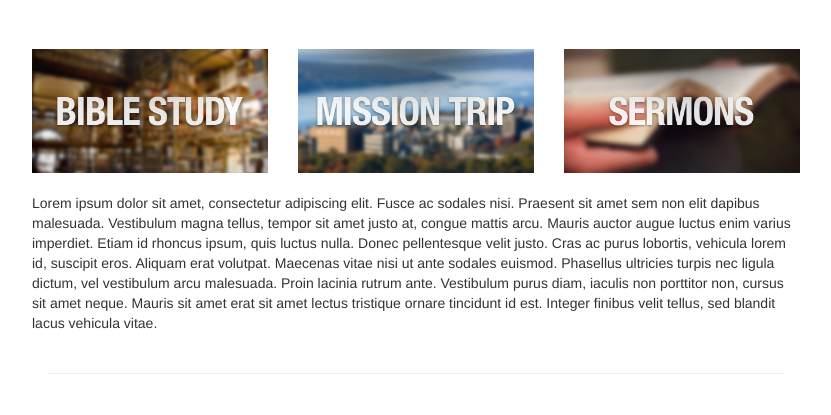
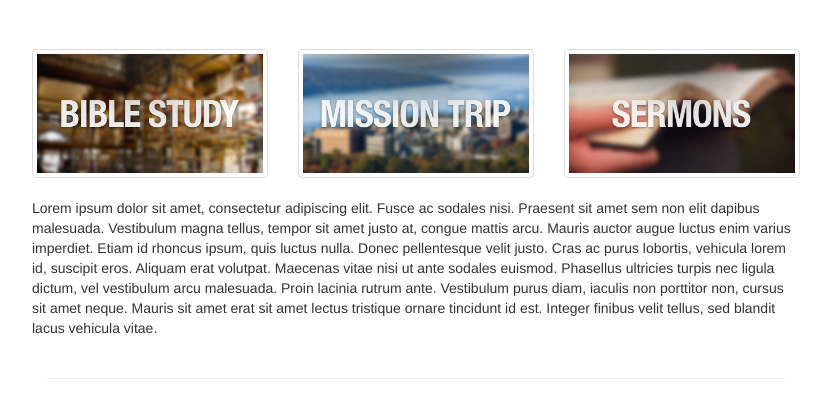
Before and after one commit to 12yujim/emmaus, a Django app: page / in a window 1280 px wide. Shown: the part 301-716 px from the top of the page, without its empty margins (224-1055 px from the left). Run offline with Django 3.2, Linux system fonts and the light colour scheme; data comes from the database, SQL or seed files in the repository; some libraries are stand-ins or nearby versions.

Commit message:
hawt
thumbnails

```diff
--- a/django1/mysite/templates/about.html
+++ b/django1/mysite/templates/about.html
@@ -5,7 +5,7 @@
 
   <h1>About</h1>
   <hr>
-  <img src="{% static 'assets/aboutholder.jpg' %}" class="aligncenter"/>
+  <img class="img-thumbnail" src="{% static 'assets/aboutholder.jpg' %}" class="aligncenter"/>
 
   <hr>
 
--- a/django1/mysite/templates/index.html
+++ b/django1/mysite/templates/index.html
@@ -9,13 +9,13 @@
     </div> -->
     <div class="row">
         <div class="col-md-4">
-            <img style="max-height: 100%; max-width: 100%; thumb" src="{% static 'assets/emmausbb.png' %}">
+            <img style="max-height: 100%; max-width: 100%;" class="img-thumbnail" src="{% static 'assets/emmausbb.png' %}">
         </div>
         <div class="col-md-4">
-            <img style="max-height: 100%; max-width: 100%" src="{% static 'assets/emmausmt.png' %}">
+            <img style="max-height: 100%; max-width: 100%" class="img-thumbnail" src="{% static 'assets/emmausmt.png' %}">
         </div>
         <div class="col-md-4">
-            <img style="max-height: 100%; max-width: 100%" src="{% static 'assets/emmaussm.png' %}">
+            <img style="max-height: 100%; max-width: 100%" class="img-thumbnail" src="{% static 'assets/emmaussm.png' %}">
         </div>
     </div>
     <div class="row">
```
